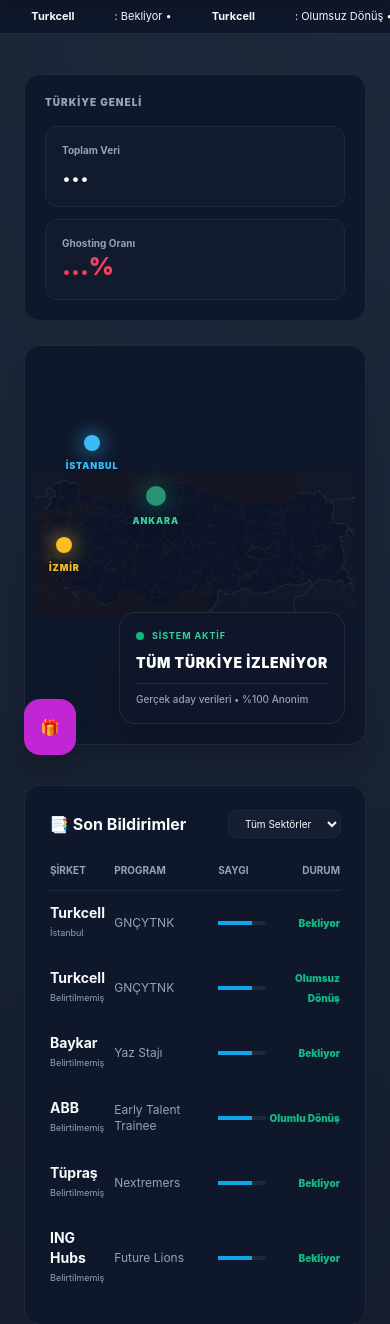
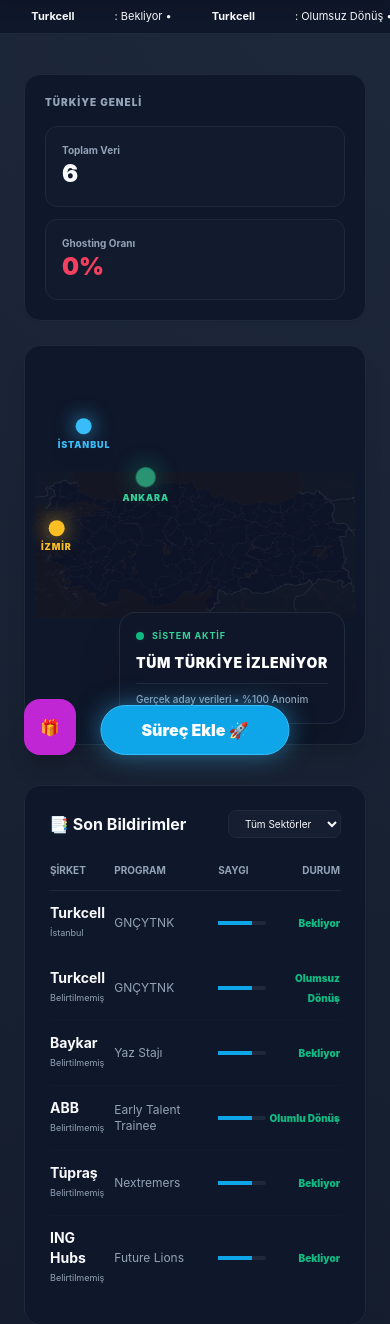
Before and after one commit to aygunspace/GhostRadar, a Flask app: page / in a window 390 px wide. Shown: the part 65-1389 px from the top of the page. Run offline with Flask 3, Linux system fonts and the light colour scheme; data comes from the database, SQL or seed files in the repository; some libraries are stand-ins or nearby versions.

Commit message:
UI tweaks: fix map dots, stats cards empty data bug, mobile FAB, VS icon align

```diff
--- a/templates/index.html
+++ b/templates/index.html
@@ -183,17 +183,17 @@
                 class="lg:col-span-3 relative bg-slate-900 border border-slate-800 rounded-2xl p-4 shadow-xl overflow-hidden h-[400px]">
                 <div class="turkey-map-bg"></div>
                 <div id="map-container" class="relative w-full h-full max-w-4xl mx-auto z-10">
-                    <div onclick="filterByCity('İstanbul')" class="city-dot group" style="top: 20%; left: 14%;">
+                    <div onclick="filterByCity('İstanbul')" class="absolute city-dot group flex flex-col items-center" style="top: 20%; left: 14%; transform: translate(-50%, -50%);">
                         <div class="w-4 h-4 bg-sky-400 rounded-full shadow-[0_0_20px_rgba(56,189,248,0.9)] group-hover:scale-150 transition-transform"></div>
-                        <span class="absolute top-6 left-1/2 -translate-x-1/2 text-[9px] font-black text-sky-400 drop-shadow-lg tracking-widest pointer-events-none">İSTANBUL</span>
+                        <span class="mt-1 text-[9px] font-black text-sky-400 drop-shadow-lg tracking-widest pointer-events-none">İSTANBUL</span>
                     </div>
-                    <div onclick="filterByCity('Ankara')" class="city-dot group" style="top: 34%; left: 34%;">
+                    <div onclick="filterByCity('Ankara')" class="absolute city-dot group flex flex-col items-center" style="top: 34%; left: 34%; transform: translate(-50%, -50%);">
                         <div class="w-5 h-5 bg-emerald-400 rounded-full shadow-[0_0_25px_rgba(16,185,129,0.9)] animate-pulse group-hover:scale-150 transition-transform"></div>
-                        <span class="absolute top-7 left-1/2 -translate-x-1/2 text-[9px] font-black text-emerald-400 drop-shadow-lg tracking-widest pointer-events-none">ANKARA</span>
+                        <span class="mt-1 text-[9px] font-black text-emerald-400 drop-shadow-lg tracking-widest pointer-events-none">ANKARA</span>
                     </div>
-                    <div onclick="filterByCity('İzmir')" class="city-dot group" style="top: 48%; left: 5%;">
+                    <div onclick="filterByCity('İzmir')" class="absolute city-dot group flex flex-col items-center" style="top: 48%; left: 5%; transform: translate(-50%, -50%);">
                         <div class="w-4 h-4 bg-amber-400 rounded-full shadow-[0_0_20px_rgba(251,191,36,0.9)] group-hover:scale-150 transition-transform"></div>
-                        <span class="absolute top-6 left-1/2 -translate-x-1/2 text-[9px] font-black text-amber-400 drop-shadow-lg tracking-widest pointer-events-none">İZMİR</span>
+                        <span class="mt-1 text-[9px] font-black text-amber-400 drop-shadow-lg tracking-widest pointer-events-none">İZMİR</span>
                     </div>
                 </div>
                 <div class="absolute bottom-5 right-5 bg-slate-900/80 p-4 rounded-2xl border border-slate-700/50 backdrop-blur-md flex flex-col gap-1.5 shadow-2xl z-20">
@@ -309,6 +309,10 @@
     <div id="toast-container" class="fixed bottom-6 right-6 z-[100] flex flex-col gap-3 pointer-events-none"></div>
     <button onclick="openSurprise()"
         class="fixed bottom-6 left-6 bg-fuchsia-600 text-white rounded-2xl p-4 shadow-xl z-40 shake-box">🎁</button>
+
+    <button onclick="openModal()" class="md:hidden fixed bottom-6 left-1/2 -translate-x-1/2 bg-sky-500 text-white font-black py-3 px-10 rounded-full shadow-[0_0_25px_rgba(56,189,248,0.5)] z-40 border border-sky-400">
+        Süreç Ekle 🚀
+    </button>
 
     <div id="dataModal"
         class="fixed inset-0 bg-slate-950/90 backdrop-blur-md z-50 hidden flex items-center justify-center p-4">
@@ -492,6 +496,14 @@
             fetch('/api/stats').then(res => res.json()).then(data => {
                 allData = data;
 
+                // Üstteki İstatistik Kartlarını Güncelle
+                const totalData = data.length;
+                const ghostedData = data.filter(d => d.status === 'Ghostlandı').length;
+                const ghostRate = totalData > 0 ? Math.round((ghostedData / totalData) * 100) : 0;
+
+                document.getElementById('stat-total').innerText = totalData;
+                document.getElementById('stat-rate').innerText = ghostRate + '%';
+
                 // Ticker & Datalist
                 document.getElementById('ticker-content').innerHTML = data.slice(0, 10).map(i => `<b>${i.company_name}</b>: ${i.status}`).join(' • ');
                 const uniqueCompanies = [...new Set(data.map(item => item.company_name))];
```
Also changed, not shown: templates/compare.html (+4 -4 lines).
